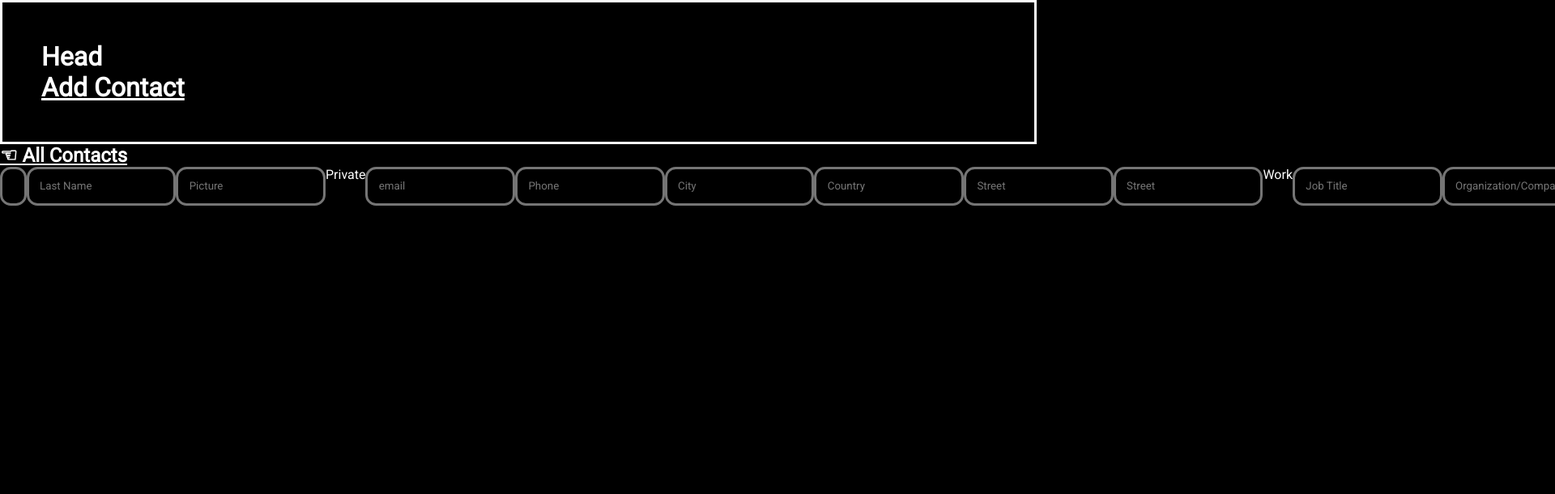
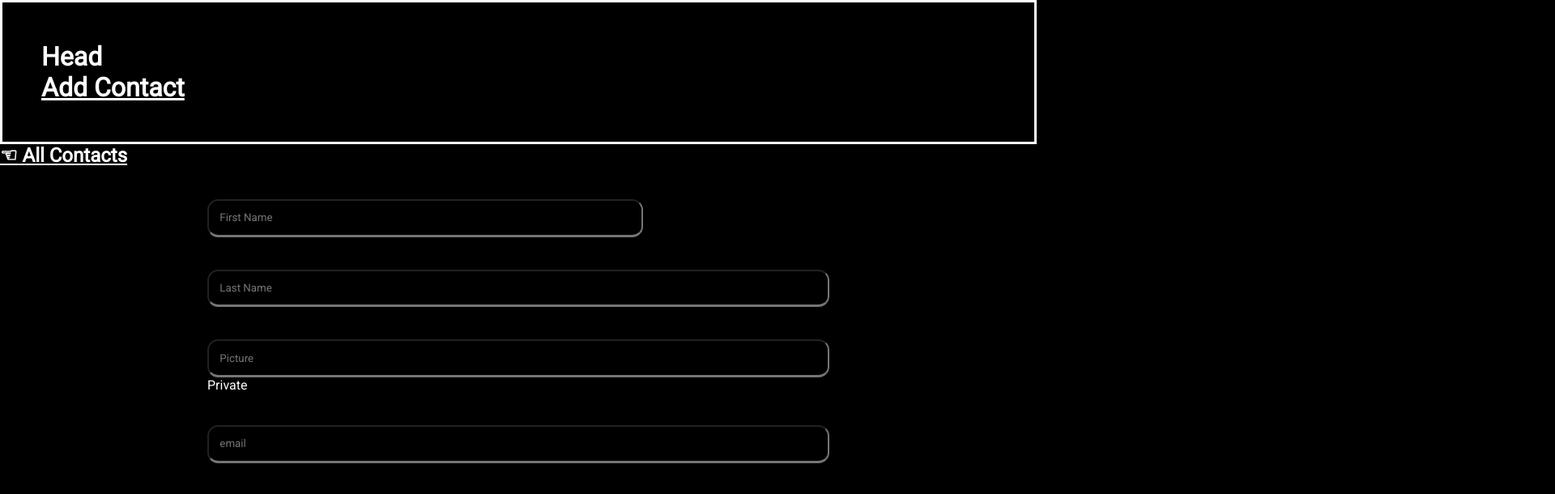
Before and after one commit to Isabelle-github/contact_book2, a React (Create React App) app in the folder frontend/: page /addContact in a window 1280 px wide. Shown: the top 610 px of the page at 81% size, 1920 px wide, since content can reach past the window. Built offline with nearby package versions, Linux system fonts and the light colour scheme.

Commit message:
form looks  ok

```diff
--- a/frontend/src/App.css
+++ b/frontend/src/App.css
@@ -99,17 +99,23 @@ body main #addContact form {
   display: -webkit-box;
   display: -ms-flexbox;
   display: flex;
+  -webkit-box-orient: vertical;
+  -webkit-box-direction: normal;
+      -ms-flex-direction: column;
+          flex-direction: column;
   -webkit-box-pack: justify;
       -ms-flex-pack: justify;
           justify-content: space-between;
   width: 60%;
+  margin: 0 auto;
 }
 
 body main #addContact form input {
+  margin-top: 3em;
   padding: 1em;
   border-radius: 1em;
   outline: none;
-  border: solid #757575 3px;
+  border-bottom: solid #757575 3px;
   color: #FFFFFF;
 }
 
@@ -127,7 +133,6 @@ body main #addContact form input:last-of-type {
   color: #FFFFFF;
   padding: 1em;
   background-color: #757575;
-  width: 20%;
 }
 
 body footer {
--- a/frontend/src/App.scss
+++ b/frontend/src/App.scss
@@ -77,15 +77,17 @@ body{
         #addContact{
             form{
                 display: flex;
+                flex-direction: column;
+                justify-content: space-between;
 
-                justify-content: space-between;
-                // outline: $yellow-color solid;
                 width: 60%;
+                margin: 0 auto;
                 input{
+                    margin-top: 3em;
                    padding: 1em;
                    border-radius: 1em;
                    outline: none;
-                   border: solid $gray-color 3px;
+                   border-bottom: solid $gray-color 3px;
                    color: $white-color;
                 }
                 input:focus{
@@ -101,7 +103,7 @@ body{
                     color: $white-color;
                     padding: 1em;
                     background-color: $gray-color;
-                    width: 20%;
+
                 }
             }
         }
--- a/frontend/src/components/AddContact.js
+++ b/frontend/src/components/AddContact.js
@@ -31,36 +31,36 @@ const AddContact = () => {
                     <input type="text" name='firsName' placeholder="First Name" required></input>
                     <input type="text" name='lastName' placeholder="Last Name" required></input>
                     <input type="url" name='avatar' placeholder="Picture" ></input>
-                    <label for="horns">Private</label>
+                    <label htmlFor="horns">Private</label>
                     <input type="email" name='email' placeholder="email"></input>
                     <input type="text" name='p_phone' placeholder="Phone" required></input>
                     <input type="text" name='p_city' placeholder="City"></input>
                     <input type="text" name='p_country' placeholder="Country"></input>
                     <input type="text" name='p_street' placeholder="Street"></input>
                     <input type="text" name='postalCode' placeholder="Street"></input>
-                    <label for="horns">Work</label>
+                    <label htmlFor="horns">Work</label>
                     <input type="text" name='jobTitle' placeholder="Job Title" ></input>
                     <input type="text" name='org_name' placeholder="Organization/Company" ></input>
                     <input type="text" name='w_department' placeholder="Department" ></input>
                     <input type="text" name='w_address' placeholder="Address" ></input>
                     <input type="text" name='w_phone' placeholder="Phone" ></input>
-                    <label for="horns">Others</label>
+                    <label htmlFor="horns">Others</label>
                     <input type="text" name='notes' placeholder="notes" ></input>
                     <div>
                         <input type="checkbox" id="group" name="Family"></input>
-                        <label for="Family">Family</label>
+                        <label htmlFor="Family">Family</label>
                     </div>
                     <div>
                         <input type="checkbox" id="group" name="Friend"></input>
-                        <label for="Friend">Friend</label>
+                        <label htmlFor="Friend">Friend</label>
                     </div>
                     <div>
-                        <input type="checkbox" id="group" name="Acquaintance" checked></input>
-                        <label for="Acquaintance">Acquaintance</label>
+                        <input type="checkbox" id="group" name="Acquaintance" ></input>
+                        <label htmlFor="Acquaintance">Acquaintance</label>
                     </div>
                     <div>
                         <input type="checkbox" id="group" name="Colleague"></input>
-                        <label for="Colleague">Colleague</label>
+                        <label htmlFor="Colleague">Colleague</label>
                     </div>
                     <input type="submit" value="CREATE"></input>
                 </form>
--- a/frontend/src/components/Foot.js
+++ b/frontend/src/components/Foot.js
@@ -6,7 +6,7 @@ const Foot = () => {
         <footer>
             <figure>
                 <Link to={`/favorites`}>
-                    <i class='star'></i>
+                    <i className='star'></i>
                     <figcaption>
                         Favourites
                     </figcaption>
@@ -14,7 +14,7 @@ const Foot = () => {
             </figure>
             <figure>
                 <Link to={`/`}>
-                    <i class='star'></i>
+                    <i className='star'></i>
                     <figcaption>
                         Contacts
                     </figcaption>
@@ -22,7 +22,7 @@ const Foot = () => {
             </figure>
             <figure>
                 <Link to={`/`}>
-                    <i class='star'></i>
+                    <i className='star'></i>
                     <figcaption>
                         Recents
                     </figcaption>
```
Also changed, not shown: 2 other files (tests, documents, lock files or other folders).
